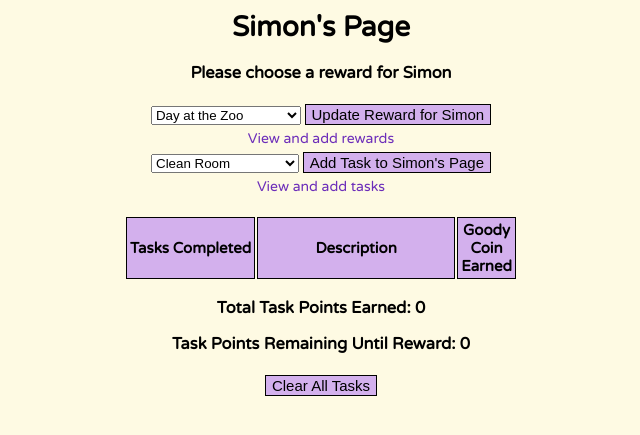
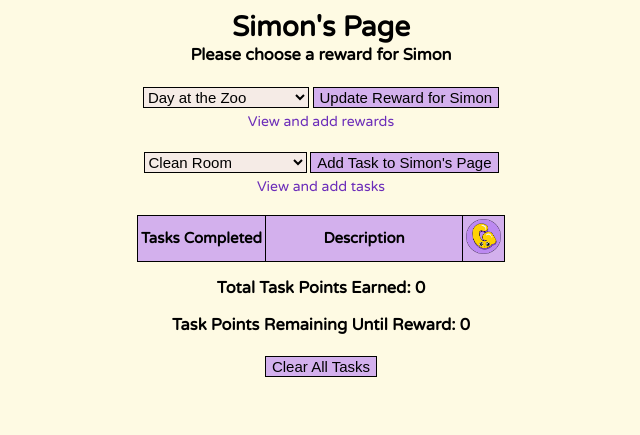
Before and after one commit to casetrait/Project-2-Goodies, a Node server app: page /kids/600000000000000000000007 in a window 1280 px wide. Shown: the part 57-492 px from the top of the page, without its empty margins (319-959 px from the left). Run offline with Node 20, Linux system fonts and the light colour scheme; data comes from the database, SQL or seed files in the repository; lists and menus that the app fills with data are empty; some libraries are stand-ins or nearby versions.

Commit message:
finish styling

```diff
--- a/public/stylesheets/style.css
+++ b/public/stylesheets/style.css
@@ -32,11 +32,11 @@ li {
 table {
   margin-left: auto;
   margin-right: auto;
+  border-collapse: collapse;
 }
 
 .list-table {
   width: 350px;
-  border-collapse: collapse;
   border: 1px solid black;
 }
 
@@ -54,14 +54,14 @@ th, td {
   text-align: right;
 }
 
-th, button, input {
+th, button, input, select {
   font-size: 15px;
   background-color: #9c50f870;
   border: 1px solid black;
   margin: 5px 0px;
 }
 
-input {
+input, select {
   background-color: #9c50f817;
 }
 
@@ -106,7 +106,6 @@ small {
   text-align: center;
 }
 
-
 #kid-task-list {
   margin-top: 20px;
 }
@@ -114,3 +113,7 @@ small {
 #home-image {
   margin-top: -20px;
 }
+
+#kid-header {
+  margin-bottom: -15px;
+}
--- a/views/kids/index.ejs
+++ b/views/kids/index.ejs
@@ -6,7 +6,7 @@
         <tr>
         <th>Name</th>
         <th>Reward Chosen</th>
-        <th><img src="/images/g-buck.png" width= 30px></th>
+        <th><img src="/images/g-buck.png" width= 35px></th>
         </tr>
     </thead>
     <tbody>
--- a/views/kids/show.ejs
+++ b/views/kids/show.ejs
@@ -1,11 +1,11 @@
 <%- include('../partials/header') %>
-<h1><%= title %></h1>
+<h1 ID="kid-header"><%= title %></h1>
 <%let rewardPoints%>
 <%if(kid.rewards.length === 0) { %>
     <%rewardPoints = 0%>
     <h3>Please choose a reward for <%=kid.childName%></h3>
 <%}else{%>
-    <h3><%=kid.rewards[0].title%> requires <%=kid.rewards[0].points%> points</h3>
+    <h3><%=kid.rewards[0].title%> requires <%=kid.rewards[0].points%> <img src="/images/g-buck.png" width= 30px></h3>
     <%rewardPoints = kid.rewards[0].points%>
 <%}%>
     <!-- reward select -->
@@ -16,6 +16,7 @@
     <button type="submit">Update Reward for <%= kid.childName %></button>
 </form>
 <a href="/rewards">View and add rewards</a>
+<br><br>
     <!-- task select -->
 <form action="/kids/<%= kid._id %>/tasks" method="POST">
     <select name="taskId">
@@ -30,7 +31,7 @@
         <tr>
         <th>Tasks Completed</th>
         <th class = "description">Description</th>
-        <th>Goody<br>Coin<br>Earned</th>
+        <th><img src="/images/g-buck.png" width= 35px></th>
         </tr>
     </thead>
     <tbody>
```
